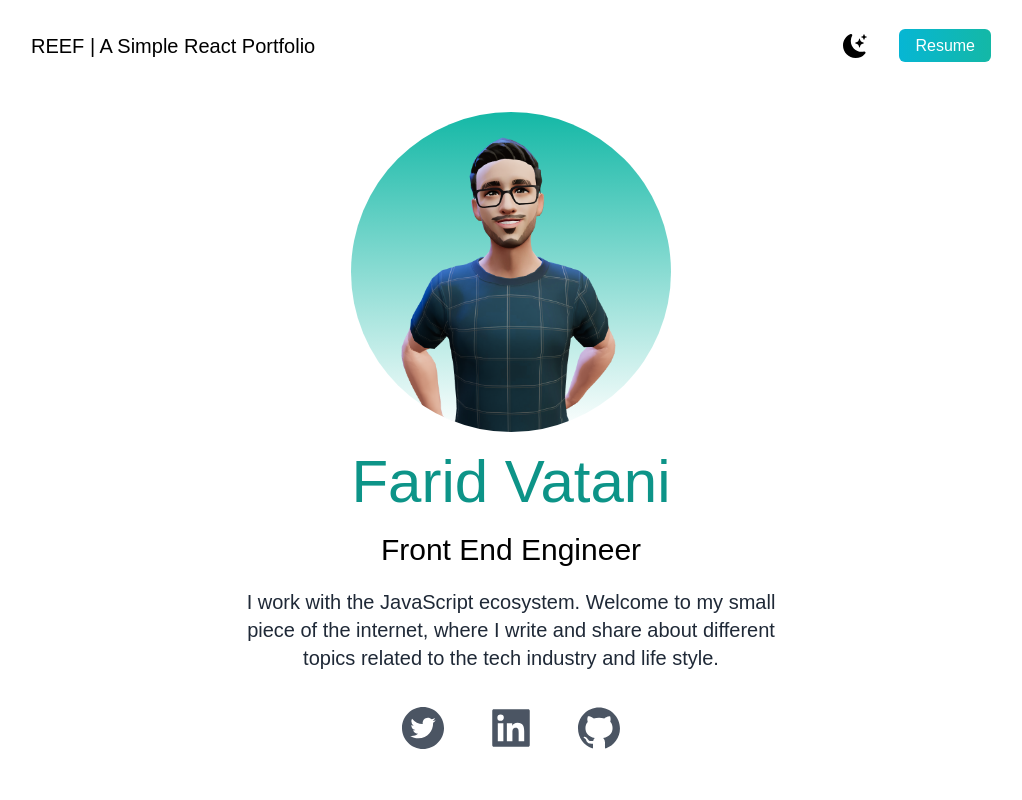
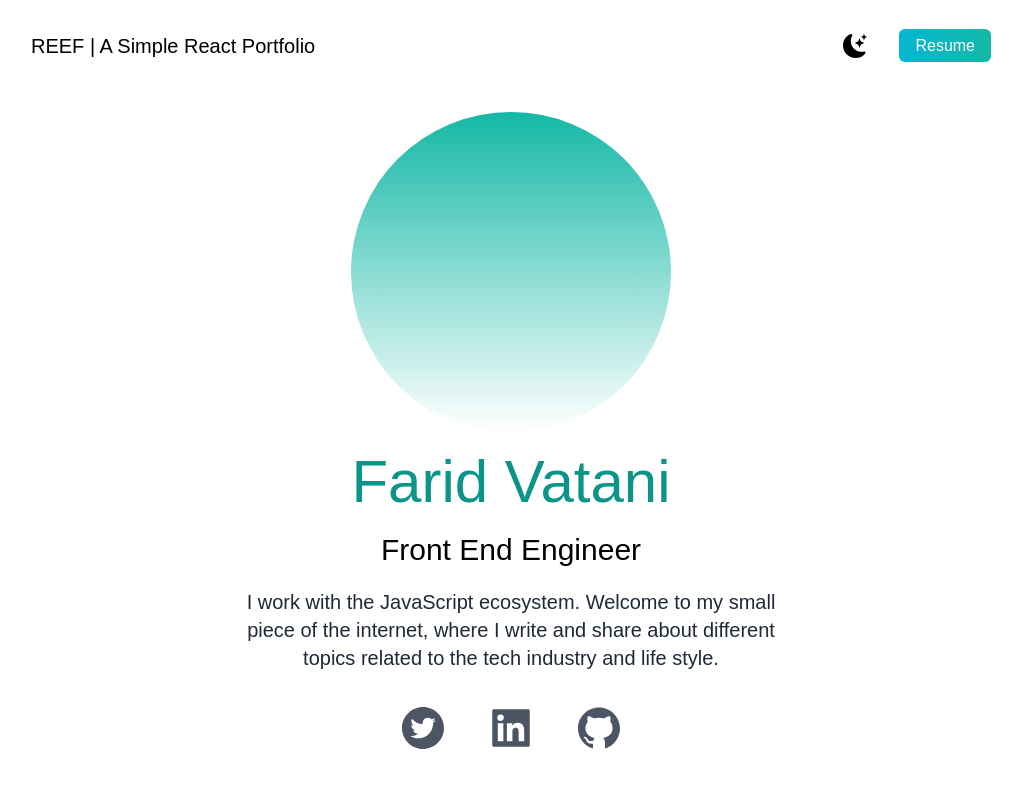
Before and after one commit to faridvatani/reef, a Next.js app: page / in a window 1280 px wide. Shown: the top 800 px of the page, without its empty margins (129-1151 px from the left). Built offline with nearby package versions, Linux system fonts and the light colour scheme.

Commit message:
Refactor - Comented Avatar Image

```diff
--- a/pages/index.js
+++ b/pages/index.js
@@ -7,7 +7,7 @@ import {
 import { BsFillMoonStarsFill } from "react-icons/bs";
 import { useState } from "react";
 import Image from "next/image";
-import avatar from "../public/avatar.png";
+// import avatar from "../public/avatar.png";
 import code from "../public/code.png";
 import design from "../public/design.png";
 import mentoring from "../public/mentor.png";
@@ -51,7 +51,7 @@ export default function Home() {
           </nav>
           <div className="text-center p-10 py-0">
             <div className="mx-auto bg-gradient-to-b from-teal-500 rounded-full w-80 h-80 relative overflow-hidden mt-5 md:h-80 md:w-80">
-              <Image src={avatar} layout="fill" objectFit="cover" alt="avatar"/>
+              {/* <Image src={avatar} layout="fill" objectFit="cover" alt="avatar"/> */}
             </div>
             <h2 className="text-5xl py-5 text-teal-600 font-medium dark:text-teal-400 md:text-6xl">
               Farid Vatani
```
